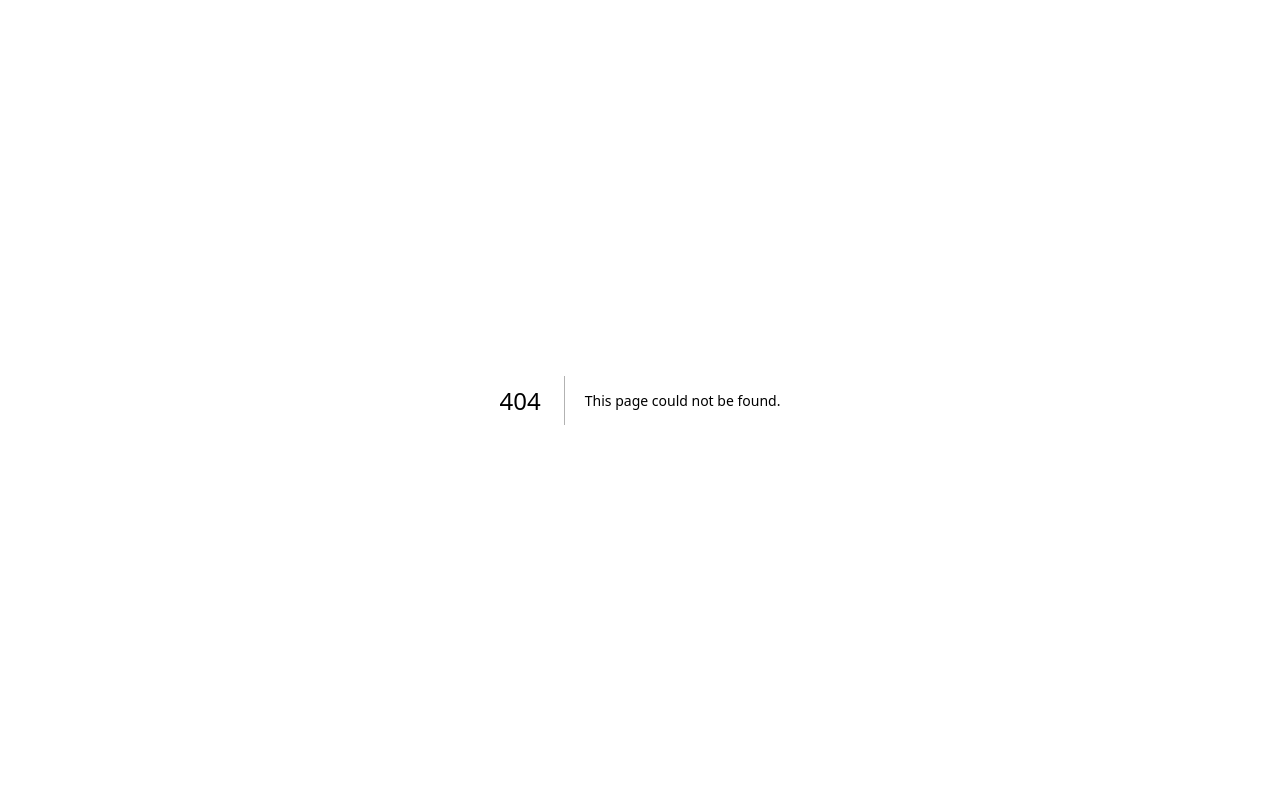
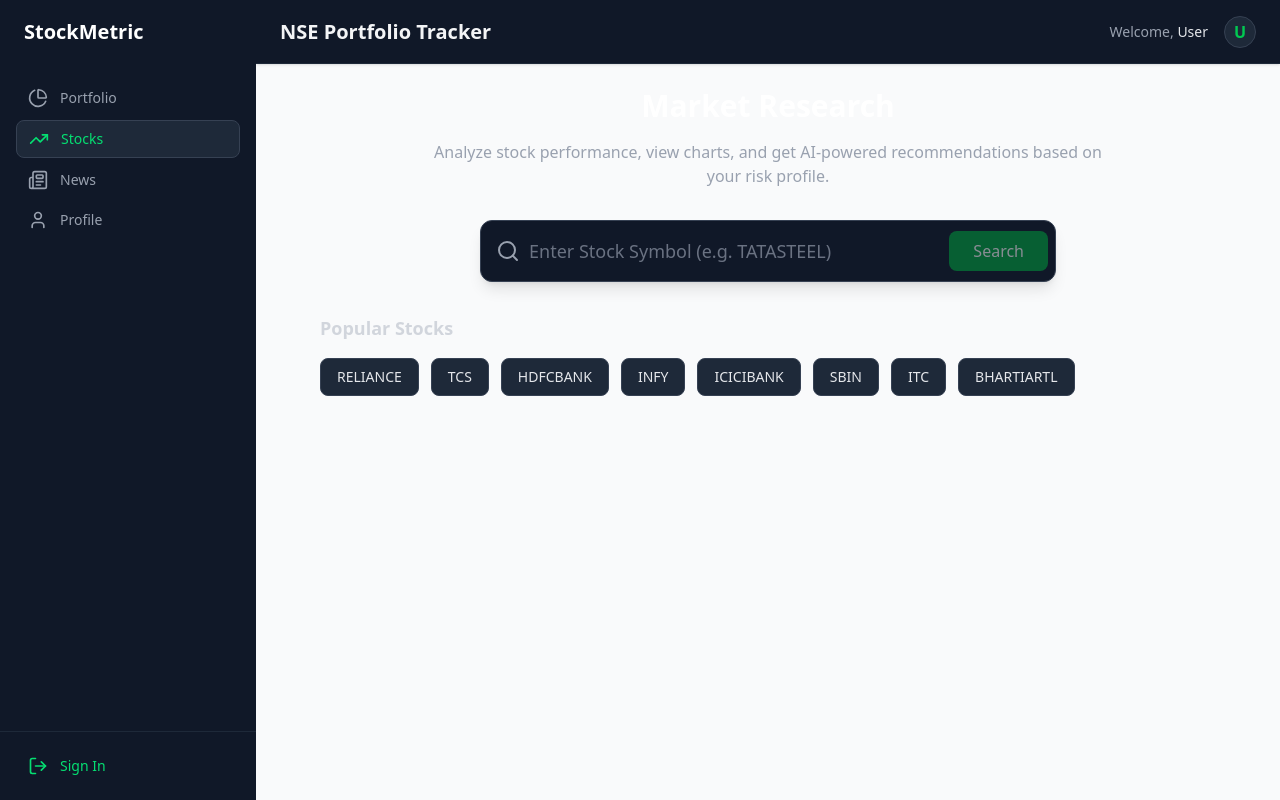
Before and after one commit to Gaurav-99/StockMetric, a Next.js app: page /stocks in a window 1280 px wide. Before the commit this address had no page. Built offline with nearby package versions, Linux system fonts and the light colour scheme; no server answers.

Commit message:
Add Stocks search page and linkify holding symbols

```diff
--- /dev/null
+++ b/app/(main)/stocks/page.tsx
@@ -0,0 +1,67 @@
+'use client'
+
+import { useState } from 'react'
+import { useRouter } from 'next/navigation'
+import { Search } from 'lucide-react'
+
+const POPULAR_STOCKS = [
+    'RELIANCE', 'TCS', 'HDFCBANK', 'INFY', 'ICICIBANK', 'SBIN', 'ITC', 'BHARTIARTL'
+]
+
+export default function StocksPage() {
+    const [symbol, setSymbol] = useState('')
+    const router = useRouter()
+
+    const handleSearch = (e: React.FormEvent) => {
+        e.preventDefault()
+        if (symbol.trim()) {
+            router.push(`/stocks/${symbol.trim().toUpperCase()}`)
+        }
+    }
+
+    return (
+        <div className="max-w-4xl mx-auto space-y-8">
+            <div className="text-center space-y-4">
+                <h1 className="text-3xl font-bold text-white">Market Research</h1>
+                <p className="text-gray-400 max-w-2xl mx-auto">
+                    Analyze stock performance, view charts, and get AI-powered recommendations based on your risk profile.
+                </p>
+            </div>
+
+            <div className="max-w-xl mx-auto">
+                <form onSubmit={handleSearch} className="relative">
+                    <input
+                        type="text"
+                        value={symbol}
+                        onChange={(e) => setSymbol(e.target.value)}
+                        placeholder="Enter Stock Symbol (e.g. TATASTEEL)"
+                        className="w-full bg-gray-900 border border-gray-700 text-white rounded-xl py-4 pl-12 pr-4 focus:ring-2 focus:ring-green-500 focus:border-transparent outline-none shadow-lg text-lg placeholder-gray-500"
+                    />
+                    <Search className="absolute left-4 top-1/2 transform -translate-y-1/2 text-gray-400 h-6 w-6" />
+                    <button
+                        type="submit"
+                        disabled={!symbol}
+                        className="absolute right-2 top-1/2 transform -translate-y-1/2 bg-green-600 hover:bg-green-700 text-white rounded-lg px-6 py-2 font-medium disabled:opacity-50 disabled:cursor-not-allowed transition-colors"
+                    >
+                        Search
+                    </button>
+                </form>
+            </div>
+
+            <div className="space-y-4">
+                <h2 className="text-lg font-semibold text-gray-300">Popular Stocks</h2>
+                <div className="flex flex-wrap gap-3">
+                    {POPULAR_STOCKS.map((stock) => (
+                        <button
+                            key={stock}
+                            onClick={() => router.push(`/stocks/${stock}`)}
+                            className="bg-gray-800 hover:bg-gray-700 text-gray-200 px-4 py-2 rounded-lg text-sm font-medium transition-colors border border-gray-700"
+                        >
+                            {stock}
+                        </button>
+                    ))}
+                </div>
+            </div>
+        </div>
+    )
+}
--- a/components/HoldingsTable.tsx
+++ b/components/HoldingsTable.tsx
@@ -6,6 +6,7 @@ import { Trash2 } from 'lucide-react'
 import { deleteHolding } from '@/actions/portfolio'
 import { getRecommendation } from '@/lib/recommendations'
 import { useSession } from 'next-auth/react'
+import Link from 'next/link'
 
 interface HoldingsTableProps {
     holdings: Holding[]
@@ -58,7 +59,11 @@ export default function HoldingsTable({ holdings, prices, onGuestDelete }: Holdi
 
                             return (
                                 <tr key={holding.id}>
-                                    <td className="px-6 py-4 whitespace-nowrap text-sm font-medium text-white">{holding.symbol}</td>
+                                    <td className="px-6 py-4 whitespace-nowrap text-sm font-medium text-white">
+                                        <Link href={`/stocks/${holding.symbol}`} className="hover:text-green-400 hover:underline">
+                                            {holding.symbol}
+                                        </Link>
+                                    </td>
                                     <td className="px-6 py-4 whitespace-nowrap text-sm text-gray-400 text-right">{holding.quantity}</td>
                                     <td className="px-6 py-4 whitespace-nowrap text-sm text-gray-400 text-right">₹{holding.averageBuyPrice.toFixed(2)}</td>
                                     <td className="px-6 py-4 whitespace-nowrap text-sm text-white text-right font-semibold">
```
